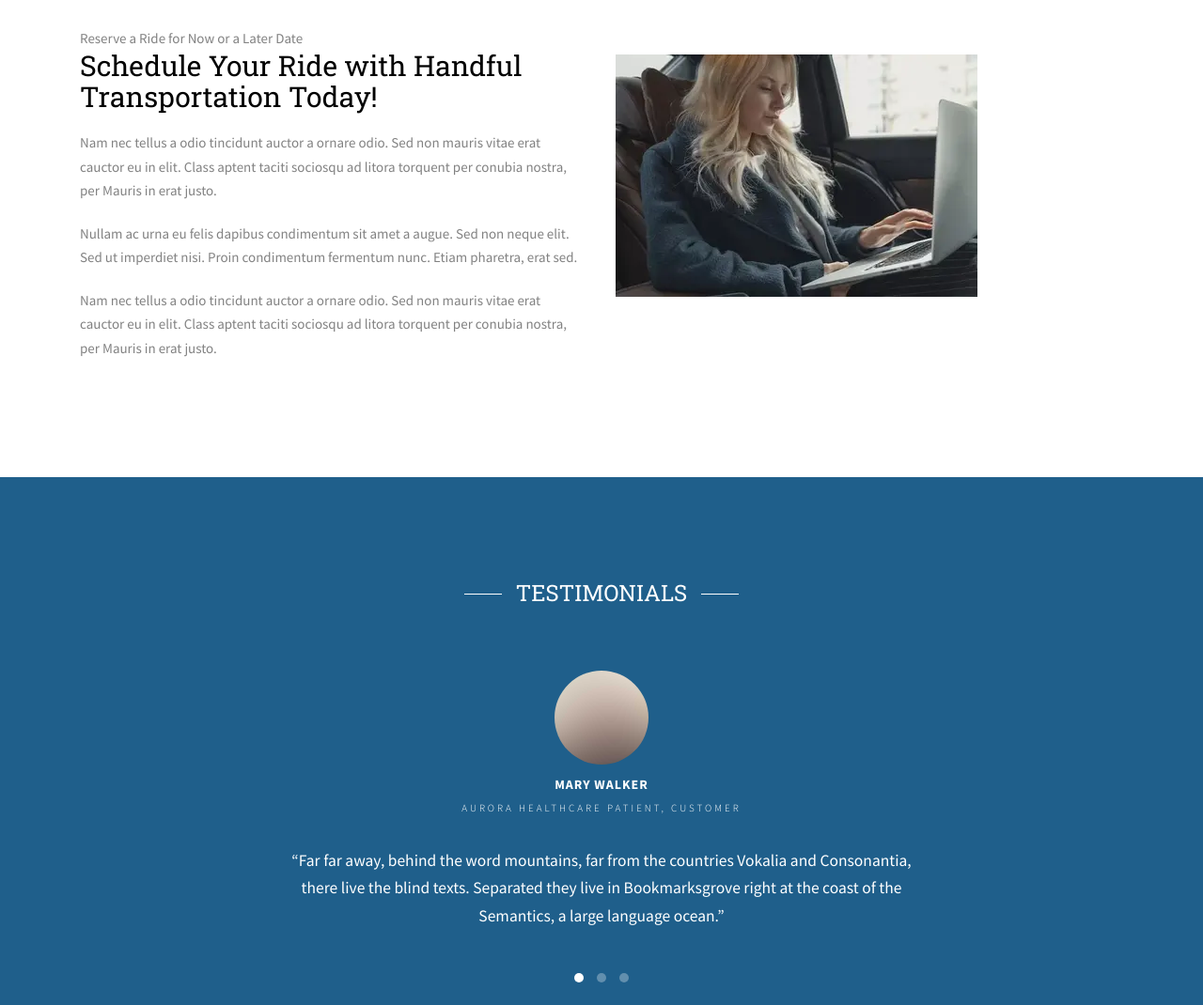
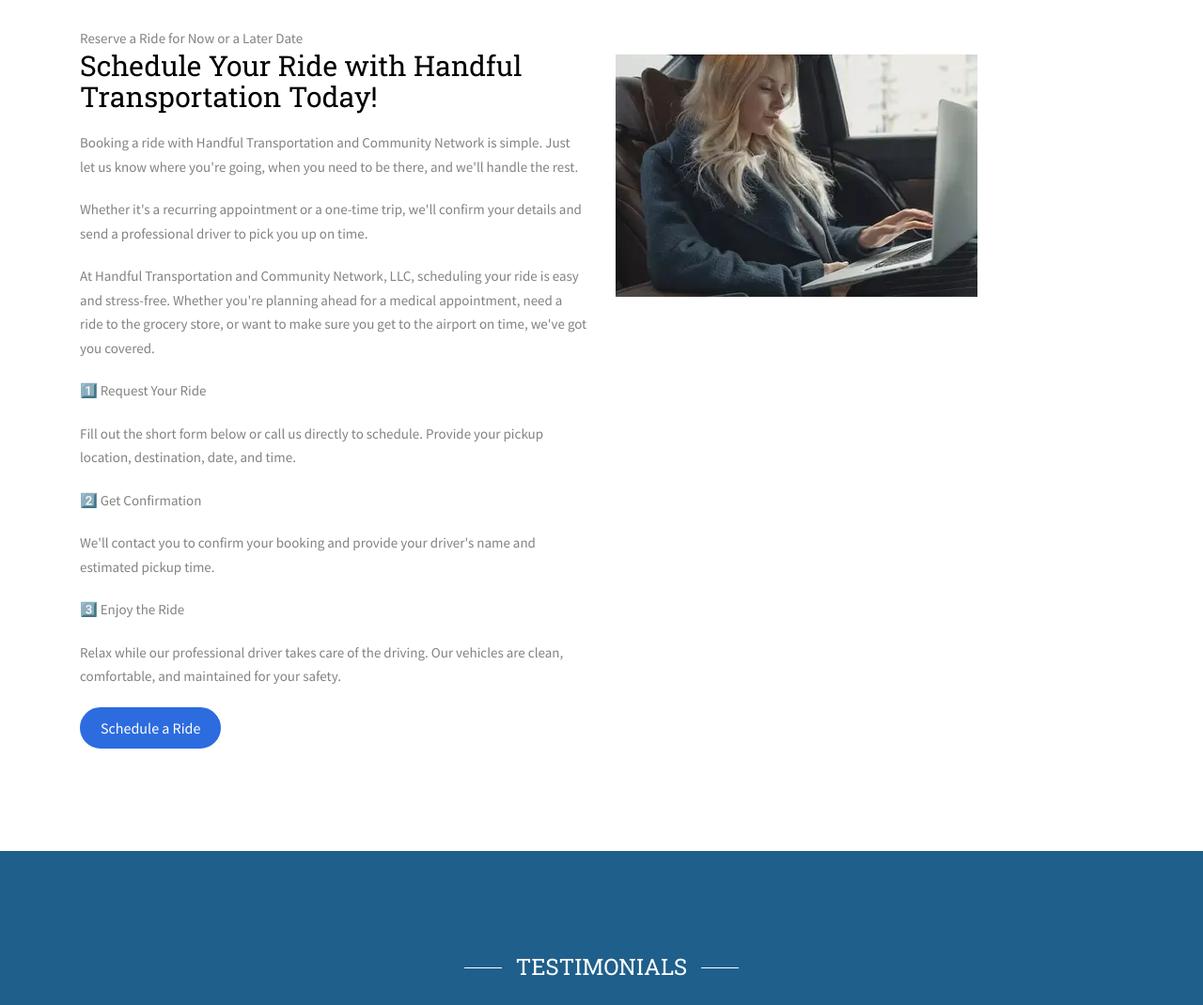
Before and after one commit to handfultransportation/handfultransportation.github.io, a plain HTML site: page schedule.html in a window 1280 px wide. Shown: the part 860-1930 px from the top of the page at 94% size. Drawn offline with Linux system fonts and the light colour scheme; files whose address does not match are found by name.

Commit message:
schedule

```diff
--- a/schedule.html
+++ b/schedule.html
@@ -135,13 +135,27 @@
 			<div class="col-md-6 animate-box">
 				<span>Reserve a Ride for Now or a Later Date</span>
 				<h2>Schedule Your Ride with Handful Transportation Today!</h2>
-				<p>Nam nec tellus a odio tincidunt auctor a ornare odio. Sed non mauris vitae erat cauctor eu in elit. Class aptent taciti sociosqu ad litora torquent per conubia nostra, per Mauris in erat justo.</p>
-				<p>Nullam ac urna eu felis dapibus condimentum sit amet a augue. Sed non neque elit. Sed ut imperdiet nisi. Proin condimentum fermentum nunc. Etiam pharetra, erat sed.</p>
-				<p>Nam nec tellus a odio tincidunt auctor a ornare odio. Sed non mauris vitae erat cauctor eu in elit. Class aptent taciti sociosqu ad litora torquent per conubia nostra, per Mauris in erat justo.</p>
+				<p>Booking a ride with Handful Transportation and Community Network is simple. Just let us know where you're going, when you need to be there, and we'll handle the rest.</p>
+				<p>Whether it's a recurring appointment or a one-time trip, we'll confirm your details and send a professional driver to pick you up on time.</p>
+				<p>At Handful Transportation and Community Network, LLC, scheduling your ride is easy and stress-free. Whether you're planning ahead for a medical appointment, need a ride to the grocery store, or want to make sure you get to the airport on time, we've got you covered.</p>
 			</div>
 			<div class="col-md-6">
 				<img style="padding-top: 30px;" class="img-responsive" src="images/student-rides.webp" alt="Schedule a Ride">
 			</div>
+		</div>
+		<div class="container">
+			<div class="col-md-6 animate-box">
+				<p>1️⃣ Request Your Ride</p>
+				<p>Fill out the short form below or call us directly to schedule. Provide your pickup location, destination, date, and time.</p>
+
+				<p>2️⃣ Get Confirmation</p>
+				<p>We'll contact you to confirm your booking and provide your driver's name and estimated pickup time.</p>
+
+				<p>3️⃣ Enjoy the Ride</p>
+				<p>Relax while our professional driver takes care of the driving. Our vehicles are clean, comfortable, and maintained for your safety.</p>
+				<span><a href="/contact.html" class="btn btn-primary btn-sm btn-course">Schedule a Ride</a></span>
+			</div>
+			<div class="col-md-6 animate-box"></div>
 		</div>
 	</div>
 		<div id="fh5co-testimonial" style="background-image: url(images/school.jpg);">
@@ -216,7 +230,7 @@
 			<div class="row row-pb-md">
 				<div class="col-md-3 fh5co-widget">
 					<h3>About Handful Transportation</h3>
-					<p>Facilis ipsum reprehenderit nemo molestias. Aut cum mollitia reprehenderit. Eos cumque dicta adipisci architecto culpa amet.</p>
+					<p>Handful Transportation and Community Network, LLC was founded with one simple mission: to provide dependable, respectful, and community-driven transportation for individuals and families throughout southeastern Wisconsin.</p>
 				</div>
 				<div class="col-md-2 col-sm-4 col-xs-6 col-md-push-1 fh5co-widget">
 					<h3>Navigation</h3>
```
